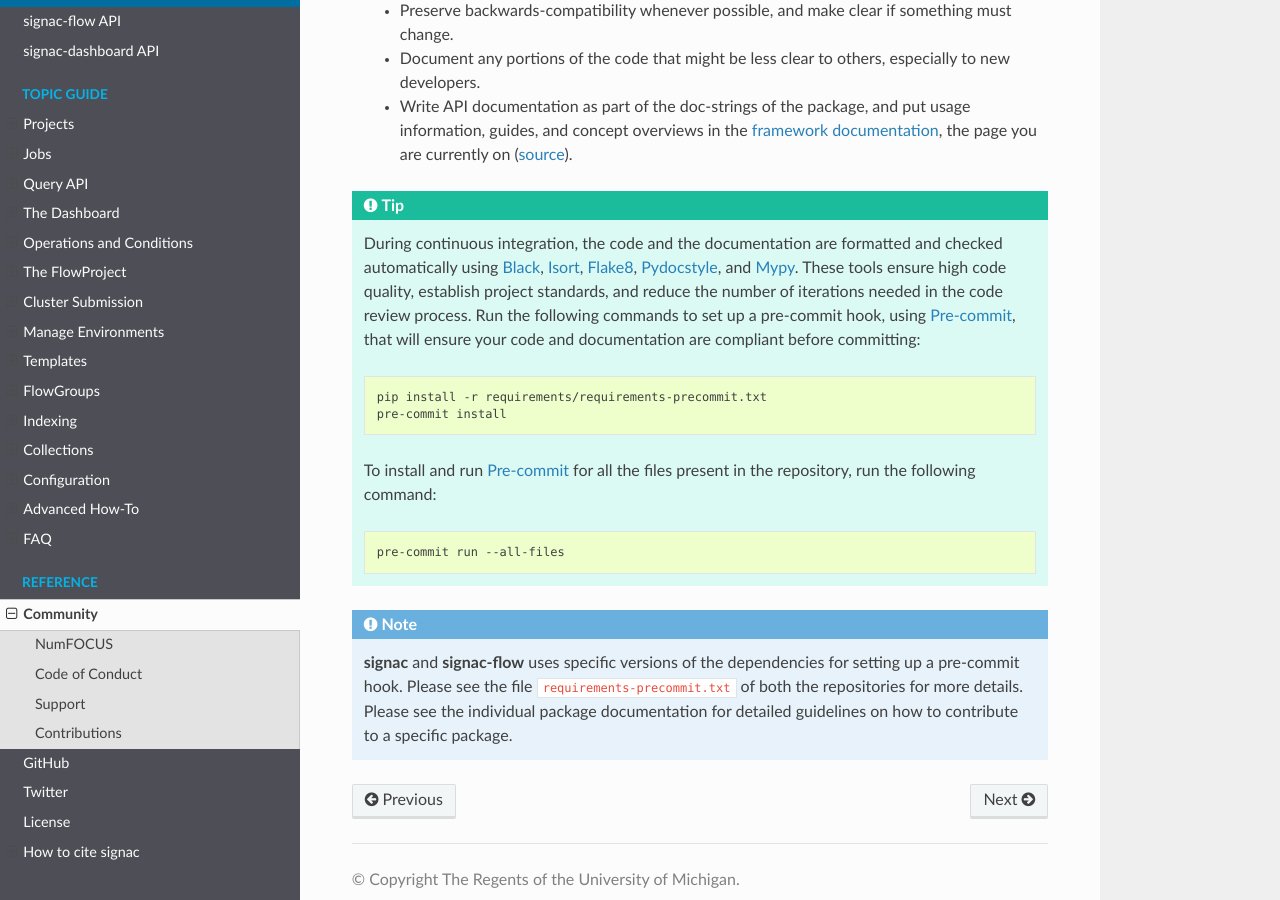
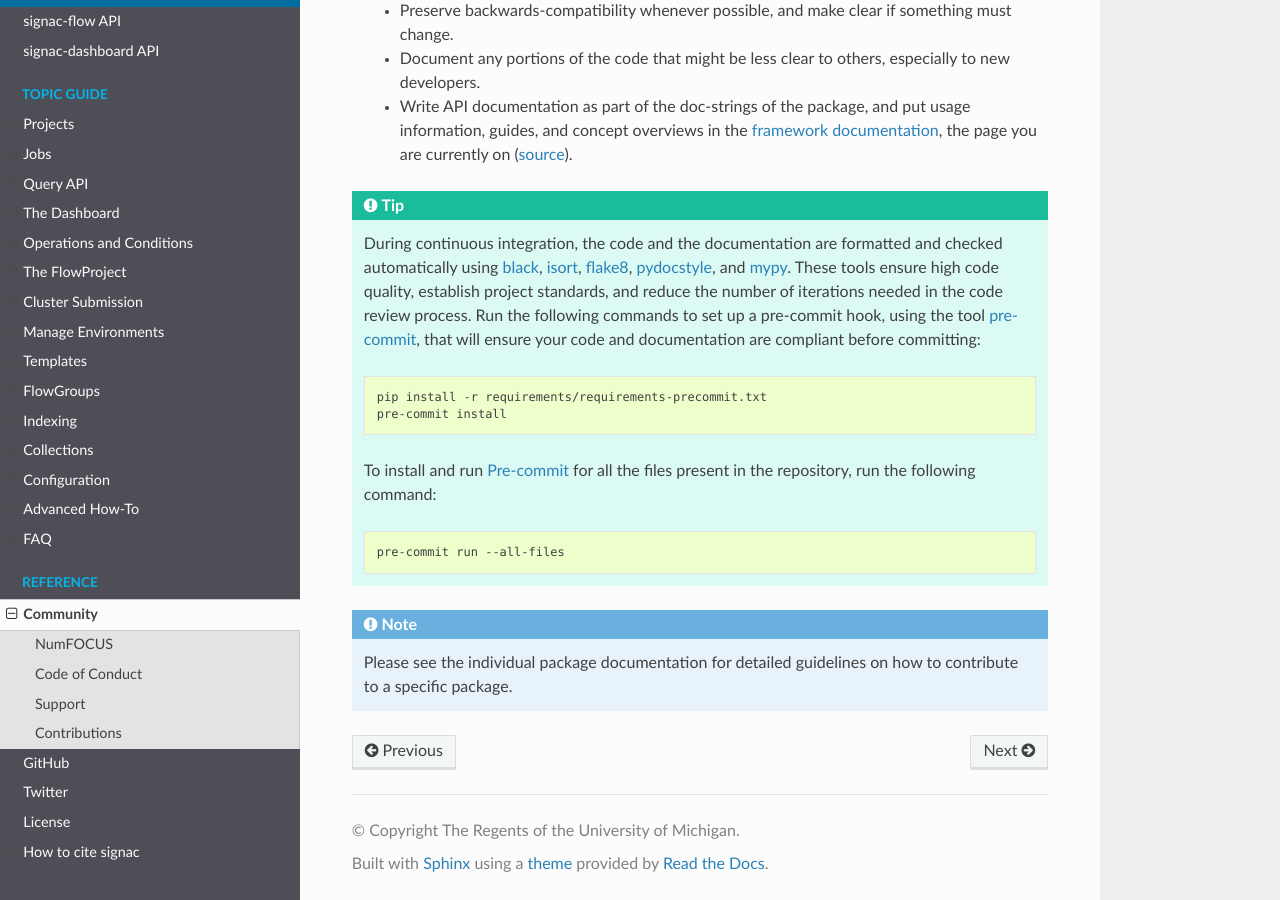
Before and after one commit to glotzerlab/signac-docs, a Sphinx documentation site: the page built from docs/source/community.rst, in a window 1280 px wide and 900 px high, scrolled down 1729 px. Built offline with Sphinx 7.4.7 and the Read the Docs theme 2.0.0, drawn with Linux system fonts in a browser that asks for light colours.

Commit message:
Make tool names lowercase, remove outdated sentence about versions (pre-commit handles versions on behalf of the user).

```diff
--- a/docs/source/community.rst
+++ b/docs/source/community.rst
@@ -75,9 +75,9 @@ All code contributed via pull request needs to adhere to the following guideline
 
 .. tip::
 
-    During continuous integration, the code and the documentation are formatted and checked automatically using `Black`_, `Isort`_, `Flake8`_, `Pydocstyle`_, and `Mypy`_.
+    During continuous integration, the code and the documentation are formatted and checked automatically using `black`_, `isort`_, `flake8`_, `pydocstyle`_, and `mypy`_.
     These tools ensure high code quality, establish project standards, and reduce the number of iterations needed in the code review process.
-    Run the following commands to set up a pre-commit hook, using `Pre-commit`_, that will ensure your code and documentation are compliant before committing:
+    Run the following commands to set up a pre-commit hook, using the tool `pre-commit`_, that will ensure your code and documentation are compliant before committing:
 
     .. code-block:: bash
 
@@ -90,14 +90,13 @@ All code contributed via pull request needs to adhere to the following guideline
 
         pre-commit run --all-files
 
-.. _Black: https://black.readthedocs.io/en/stable/
-.. _Isort: https://pycqa.github.io/isort/
-.. _Flake8: https://flake8.pycqa.org/en/latest/
-.. _Pydocstyle: http://www.pydocstyle.org/en/stable/
-.. _Mypy: https://mypy.readthedocs.io/en/stable/
-.. _Pre-commit: https://pre-commit.com/
+.. _black: https://black.readthedocs.io/en/stable/
+.. _isort: https://pycqa.github.io/isort/
+.. _flake8: https://flake8.pycqa.org/en/latest/
+.. _pydocstyle: http://www.pydocstyle.org/en/stable/
+.. _mypy: https://mypy.readthedocs.io/en/stable/
+.. _pre-commit: https://pre-commit.com/
 
 .. note::
 
-    **signac** and **signac-flow** uses specific versions of the dependencies for setting up a pre-commit hook. Please see the file ``requirements-precommit.txt`` of both the repositories for more details.
     Please see the individual package documentation for detailed guidelines on how to contribute to a specific package.
```
